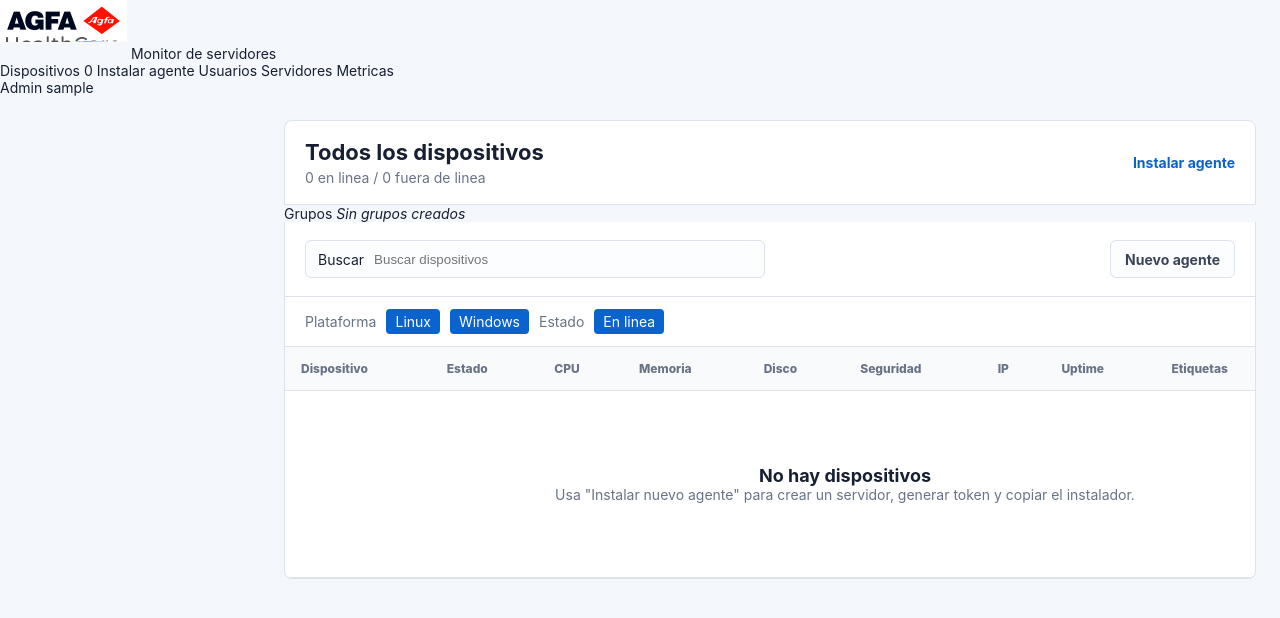
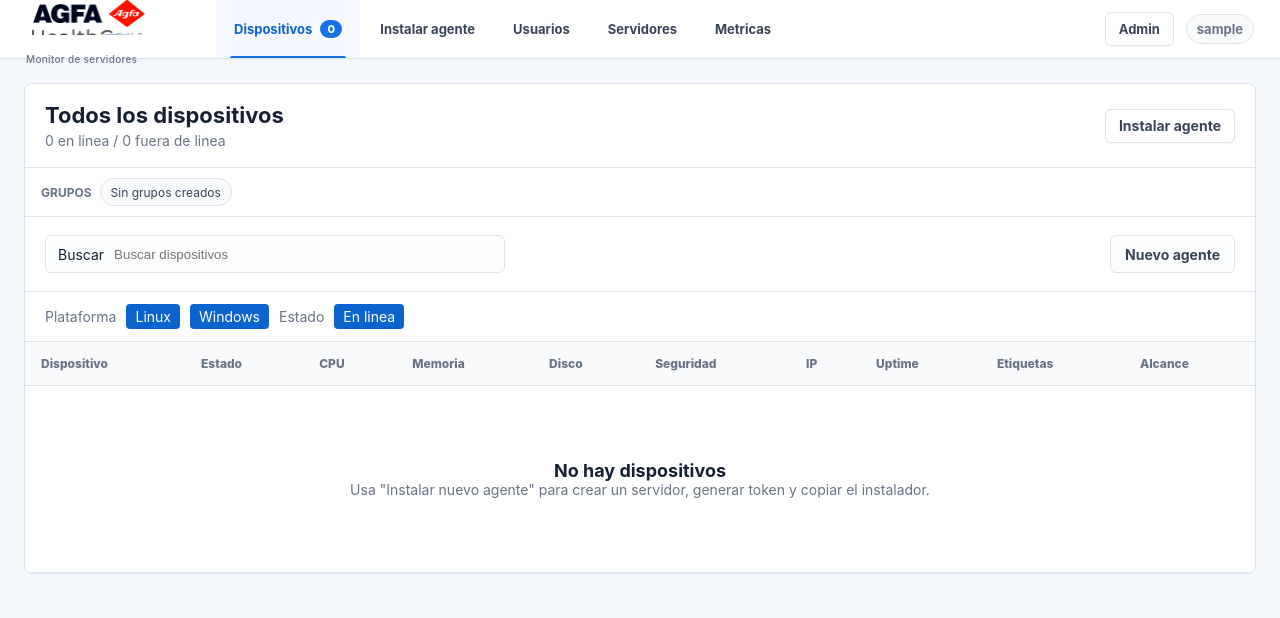
Before and after one commit to fdovasquez/monitoring-platform, a Django app: page /app/devices/ in a window 1280 px wide. Shown: the top 618 px of the page. Run offline with Django 5.2, Linux system fonts and the light colour scheme; the visitor is signed in with stand-in values (Sample User, id 1); data that the repository does not hold is empty.

Commit message:
Style horizontal application header

```diff
--- a/backend/inventory/static/inventory/device_list.css
+++ b/backend/inventory/static/inventory/device_list.css
@@ -33,118 +33,140 @@ a {
   text-decoration: none;
 }
 
-.sidebar {
-  position: fixed;
-  inset: 0 auto 0 0;
-  width: 260px;
-  background: #f8fafc;
-  border-right: 1px solid var(--line);
-  padding: 18px 14px;
+.app-header {
+  position: sticky;
+  top: 0;
+  z-index: 20;
+  display: flex;
+  align-items: center;
+  min-height: 58px;
+  padding: 0 26px;
+  background: rgba(255, 255, 255, .96);
+  border-bottom: 1px solid var(--line);
+  box-shadow: 0 1px 2px rgba(15, 23, 42, .04);
+  backdrop-filter: blur(10px);
 }
 
-.brand {
+.app-brand {
   display: flex;
-  align-items: center;
-  gap: 10px;
-  margin-bottom: 18px;
+  flex: 0 0 190px;
+  flex-direction: column;
+  justify-content: center;
+  gap: 1px;
+  min-width: 170px;
+  height: 58px;
 }
 
-.brand-logo {
-  align-items: flex-start;
-  flex-direction: column;
-  gap: 5px;
-  margin-bottom: 24px;
-}
-
-.brand-logo img {
+.app-brand img {
   display: block;
-  width: 142px;
+  width: 126px;
   max-width: 100%;
   height: auto;
 }
 
-.brand-logo span {
+.app-brand span {
   color: var(--ink-500);
-  font-size: 11px;
+  font-size: 10px;
   font-weight: 500;
-  letter-spacing: .02em;
+  letter-spacing: .03em;
 }
 
-.brand-mark {
-  display: grid;
-  width: 38px;
-  height: 38px;
-  place-items: center;
-  color: white;
-  background: linear-gradient(135deg, var(--blue-900), var(--cyan-500));
-  border-radius: 8px;
-  font-weight: 800;
+.app-nav {
+  display: flex;
+  align-items: stretch;
+  align-self: stretch;
+  gap: 2px;
+  overflow-x: auto;
 }
 
-.brand strong,
-.brand span {
-  display: block;
+.app-nav a {
+  position: relative;
+  display: flex;
+  align-items: center;
+  gap: 8px;
+  padding: 0 18px;
+  color: var(--ink-700);
+  font-size: 13px;
+  font-weight: 650;
+  white-space: nowrap;
+  transition: color .18s ease, background .18s ease;
 }
 
-.brand span {
-  color: var(--ink-500);
-  font-size: 12px;
+.app-nav a:hover,
+.app-nav a.active {
+  color: var(--blue-700);
+  background: #f5f9ff;
 }
 
-.brand.brand-logo span {
-  font-size: 11px;
-  font-weight: 500;
-  letter-spacing: .02em;
+.app-nav a.active::after {
+  position: absolute;
+  right: 14px;
+  bottom: 0;
+  left: 14px;
+  height: 2px;
+  content: "";
+  background: var(--blue-600);
+  border-radius: 999px 999px 0 0;
 }
 
-.primary-action {
-  display: block;
-  margin-bottom: 22px;
-  padding: 12px 14px;
+.nav-count {
+  min-width: 22px;
+  padding: 2px 7px;
   color: white;
-  background: var(--blue-900);
-  border-radius: 6px;
+  background: var(--blue-600);
+  border-radius: 999px;
+  font-size: 11px;
+  font-weight: 800;
+  line-height: 1.3;
   text-align: center;
-  font-weight: 700;
 }
 
-.nav-section {
-  display: grid;
-  gap: 4px;
+.app-actions {
+  display: flex;
+  align-items: center;
+  justify-content: flex-end;
+  gap: 12px;
+  margin-left: auto;
+  color: var(--ink-700);
+  font-size: 13px;
+  font-weight: 650;
+  white-space: nowrap;
 }
 
-.nav-item,
-.group-row {
-  display: flex;
+.app-actions a,
+.action-button {
+  display: inline-flex;
   align-items: center;
-  justify-content: space-between;
-  min-height: 36px;
-  padding: 8px 10px;
+  justify-content: center;
+  min-height: 34px;
+  padding: 0 13px;
+  color: var(--ink-700);
+  background: #fff;
+  border: 1px solid var(--line);
   border-radius: 6px;
-  color: var(--ink-700);
+  box-shadow: 0 1px 1px rgba(15, 23, 42, .03);
 }
 
-.nav-item.active {
-  color: var(--blue-900);
-  background: #e8f1ff;
-  font-weight: 700;
+.app-actions a:hover,
+.action-button:hover {
+  color: var(--blue-700);
+  border-color: #b8cdf8;
 }
 
-.nav-item strong,
-.group-row strong {
+.user-chip {
+  display: inline-flex;
+  align-items: center;
+  min-height: 30px;
+  padding: 0 10px;
   color: var(--ink-500);
-  font-size: 12px;
-}
-
-.group-title {
-  margin: 24px 10px 8px;
-  color: var(--ink-500);
-  font-size: 12px;
-  font-weight: 700;
+  background: #f8fafc;
+  border: 1px solid var(--line);
+  border-radius: 999px;
 }
 
 .content {
-  margin-left: 260px;
+  max-width: 1680px;
+  margin: 0 auto;
   padding: 24px;
 }
 
@@ -185,6 +207,57 @@ h1 {
 .top-actions a {
   color: var(--blue-700);
   font-weight: 700;
+}
+
+.top-actions .action-button {
+  color: var(--ink-700);
+  font-weight: 650;
+}
+
+.group-strip {
+  display: flex;
+  align-items: center;
+  gap: 8px;
+  padding: 10px 16px;
+  background: var(--surface);
+  border-right: 1px solid var(--line);
+  border-bottom: 1px solid var(--line);
+  border-left: 1px solid var(--line);
+  overflow-x: auto;
+}
+
+.group-strip > span {
+  color: var(--ink-500);
+  font-size: 12px;
+  font-weight: 750;
+  text-transform: uppercase;
+}
+
+.group-strip a,
+.group-strip em {
+  display: inline-flex;
+  align-items: center;
+  gap: 6px;
+  min-height: 28px;
+  padding: 0 10px;
+  color: var(--ink-700);
+  background: #f8fafc;
+  border: 1px solid var(--line);
+  border-radius: 999px;
+  font-size: 12px;
+  font-style: normal;
+  white-space: nowrap;
+}
+
+.group-strip a.active {
+  color: var(--blue-700);
+  background: #edf5ff;
+  border-color: #b8cdf8;
+}
+
+.group-strip strong {
+  color: var(--ink-500);
+  font-size: 11px;
 }
 
 .toolbar {
```
Also changed, not shown: other parts of backend/inventory/static/inventory/device_list.css (+33 -5 lines).
